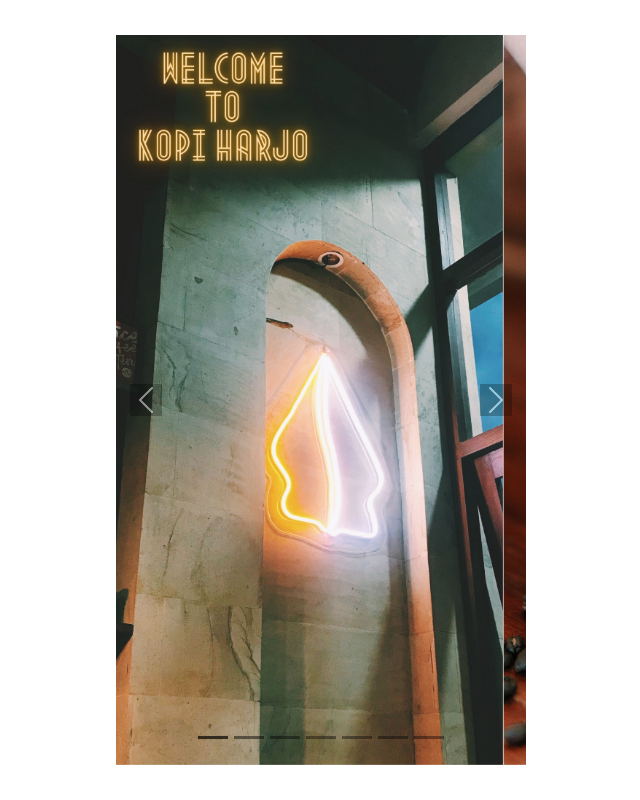
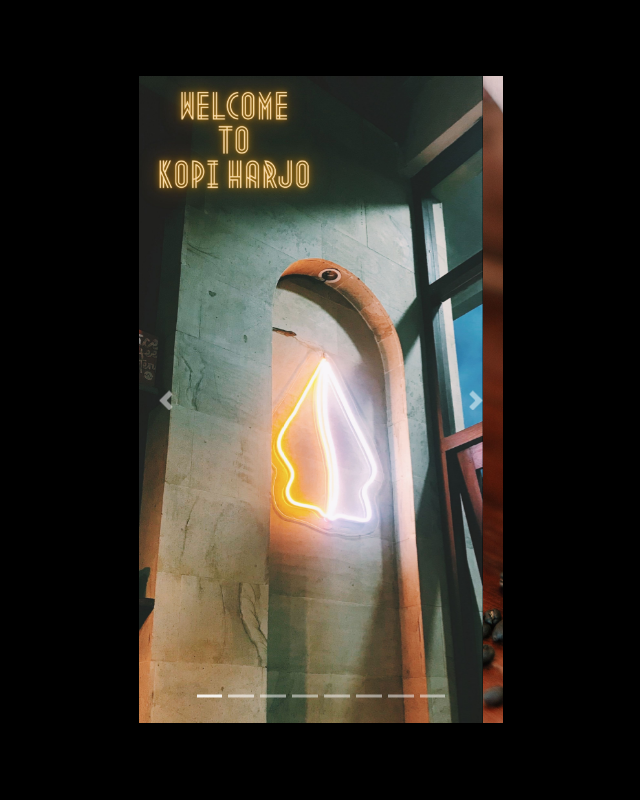
Before and after one commit to atheo810/beta, a plain HTML site: page index.html in a window 1280 px wide. Shown: the whole page, without its empty margins (319-959 px from the left). Drawn offline with nearby package versions, Linux system fonts and the light colour scheme.

Commit message:
Update index.html

```diff
--- a/index.html
+++ b/index.html
@@ -8,8 +8,8 @@
     <meta content='width=device-width, initial-scale=1.0, maximum-scale=1.0, user-scalable=0' name='viewport' />
     <meta name="viewport" content="width=device-width" />
 
-    <title>KOPI HARJO</title>
-    <link href="https://cdn.jsdelivr.net/npm/bootstrap@5.0.0-beta1/dist/css/bootstrap.min.css" rel="stylesheet" integrity="sha384-giJF6kkoqNQ00vy+HMDP7azOuL0xtbfIcaT9wjKHr8RbDVddVHyTfAAsrekwKmP1" crossorigin="anonymous">
+    <title>Second Floor Coffee - Menu</title>
+    <link rel="stylesheet" href="https://stackpath.bootstrapcdn.com/bootstrap/4.5.0/css/bootstrap.min.css" integrity="sha384-9aIt2nRpC12Uk9gS9baDl411NQApFmC26EwAOH8WgZl5MYYxFfc+NcPb1dKGj7Sk" crossorigin="anonymous">
     <link href="../maxcdn.bootstrapcdn.com/font-awesome/4.7.0/css/font-awesome.min.css" rel="stylesheet">
     <link href="https://fonts.googleapis.com/css?family=Cinzel" rel="stylesheet">
     <link href="https://fonts.googleapis.com/css?family=Roboto+Condensed" rel="stylesheet">
@@ -19,20 +19,7 @@
             padding:0;
             color:#000;
             }
-            .carousel-control-prev span.carousel-control-prev-icon{
-          background-color: rgba(0, 0, 0, 0.5);
-        }
-        .carousel-control-next span.carousel-control-next-icon{
-          background-color: rgba(0, 0, 0, 0.5);
-        }
-        ol.carousel-indicators li {
-          background-color: rgba(0, 0, 0, 0.774);
-        }
-        li.active {
-          background-color: rgba(0, 0, 0, 1);
-        }
-
-        /* .cover{
+        .cover{
             position: fixed;
             opacity: 1;
             left: 0px;
@@ -44,28 +31,36 @@
         .cover.black{
             background-color: rgba(0,0,0,.7);
         }
-        .cover.bg {background-color:#000;} */
-        main {
-          position: absolute;
-          z-index:2;
-          left: 50%;
-          top: 50%;
-          -webkit-transform: translate(-50%, -50%);
-          transform: translate(-50%, -50%);
+        .cover.bg {background-color:#000;}
+        main {position: absolute;z-index:2;left: 50%;top: 50%;-webkit-transform: translate(-50%, -50%);transform: translate(-50%, -50%);text-align: center; width:90%} main div { font-size: 52px; } main p { font-size: 12px; }
+        @media only screen and (max-width: 660px) {
+            main div { font-size: 32px; }
+        }
+        h4.motto {font-family: 'Cinzel', serif; font-size: 60px !important;
+            margin:60px 0 0;
+            font-weight:normal;}
+
+        body{
+            font-family: 'Roboto Condensed', sans-serif;
+        }
+        .footer{
+            position: fixed;
+            bottom: 20px;
+            right: 0px;
+            width: 100%;
+            color: #AAAAAA;
+            z-index: 4;
             text-align: center;
-           width:100%;
+            margin-top: 50px;
+            font-size:12px;
         }
-                .cover{
-            position: fixed;
-            opacity: 1;
-            left: 0px;
-            top: 0px;
-            width: 100%;
-            height: 100%;
-            z-index: 1;
+        .footer a{
+            color: #FFFFFF;
         }
-
-
+        .footer .heart{
+            color: #FF3B30;
+        }
+        h5 {font-weight: normal;  font-size: 22px;  line-height: 1.6;}
     </style>
 </head>
 
@@ -77,15 +72,16 @@
     <div class="row">
         <div class="col-md-4">&nbsp;</div>
         <div class="col-md-4">
-          <div id="carouselExampleIndicators" class="carousel slide" data-bs-ride="carousel">
+            <div id="carouselExampleIndicators" class="carousel slide" data-ride="carousel">
                 <ol class="carousel-indicators">
-              <li data-bs-target="#carouselExampleIndicators" data-bs-slide-to="0" class="active"></li>
-              <li data-bs-target="#carouselExampleIndicators" data-bs-slide-to="1"></li>
-              <li data-bs-target="#carouselExampleIndicators" data-bs-slide-to="2"></li>
-              <li data-bs-target="#carouselExampleIndicators" data-bs-slide-to="3"></li>
-              <li data-bs-target="#carouselExampleIndicators" data-bs-slide-to="4"></li>
-              <li data-bs-target="#carouselExampleIndicators" data-bs-slide-to="5"></li>
-              <li data-bs-target="#carouselExampleIndicators" data-bs-slide-to="6"></li>
+                  <li data-target="#carouselExampleIndicators" data-slide-to="0" class="active"></li>
+                  <li data-target="#carouselExampleIndicators" data-slide-to="1"></li>
+                  <li data-target="#carouselExampleIndicators" data-slide-to="2"></li>
+                  <li data-target="#carouselExampleIndicators" data-slide-to="3"></li>
+                  <li data-target="#carouselExampleIndicators" data-slide-to="4"></li>
+                  <li data-target="#carouselExampleIndicators" data-slide-to="5"></li>
+                  <li data-target="#carouselExampleIndicators" data-slide-to="6"></li>
+                  <li data-target="#carouselExampleIndicators" data-slide-to="7"></li>
                 </ol>
                 <div class="carousel-inner">
                   <div class="carousel-item active">
@@ -110,22 +106,22 @@
                     <img src="7.jpg" class="d-block w-100" alt="...">
                   </div>
                 </div>
-            <a class="carousel-control-prev" href="#carouselExampleIndicators" role="button" data-bs-slide="prev">
+                <a class="carousel-control-prev" href="#carouselExampleIndicators" role="button" data-slide="prev">
                   <span class="carousel-control-prev-icon" aria-hidden="true"></span>
-              <span class="visually-hidden">Previous</span>
+                  <span class="sr-only">Previous</span>
                 </a>
-            <a class="carousel-control-next" href="#carouselExampleIndicators" role="button" data-bs-slide="next">
+                <a class="carousel-control-next" href="#carouselExampleIndicators" role="button" data-slide="next">
                   <span class="carousel-control-next-icon" aria-hidden="true"></span>
-              <span class="visually-hidden">Next</span>
+                  <span class="sr-only">Next</span>
                 </a>
               </div>
         </div>
         <div class="col-md-4">&nbsp;</div>
     </div>
 </main>
-<script src="https://cdn.jsdelivr.net/npm/bootstrap@5.0.0-beta1/dist/js/bootstrap.bundle.min.js" integrity="sha384-ygbV9kiqUc6oa4msXn9868pTtWMgiQaeYH7/t7LECLbyPA2x65Kgf80OJFdroafW" crossorigin="anonymous"></script>
+
+</body>
 <script src="https://code.jquery.com/jquery-3.5.1.slim.min.js" integrity="sha384-DfXdz2htPH0lsSSs5nCTpuj/zy4C+OGpamoFVy38MVBnE+IbbVYUew+OrCXaRkfj" crossorigin="anonymous"></script>
 <script src="https://cdn.jsdelivr.net/npm/popper.js@1.16.0/dist/umd/popper.min.js" integrity="sha384-Q6E9RHvbIyZFJoft+2mJbHaEWldlvI9IOYy5n3zV9zzTtmI3UksdQRVvoxMfooAo" crossorigin="anonymous"></script>
 <script src="https://stackpath.bootstrapcdn.com/bootstrap/4.5.0/js/bootstrap.min.js" integrity="sha384-OgVRvuATP1z7JjHLkuOU7Xw704+h835Lr+6QL9UvYjZE3Ipu6Tp75j7Bh/kR0JKI" crossorigin="anonymous"></script>
-</body>
 </html>
```
Lines whose indentation alone changed are shown as unchanged.
